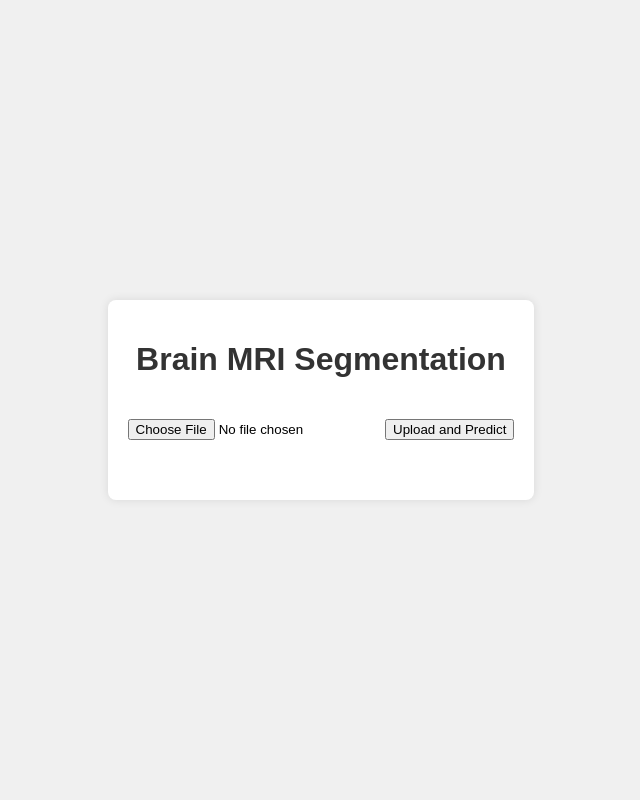
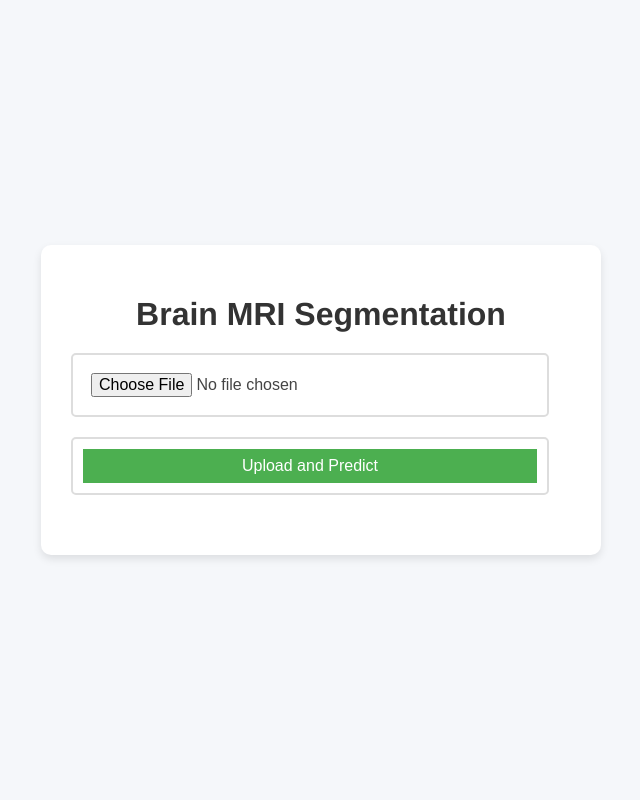
Before and after one commit to umairrkhn/Brain-MRI-Flask, a Flask app: page / in a window 1280 px wide. Shown: the whole page, without its empty margins (319-959 px from the left). Run offline with Flask 3, Linux system fonts and the light colour scheme.

Commit message:
Update index.html

```diff
--- a/templates/index.html
+++ b/templates/index.html
@@ -6,8 +6,8 @@
     <title>Brain MRI Segmentation</title>
     <style>
         body {
-            font-family: Arial, sans-serif;
-            background-color: #f0f0f0;
+            font-family: 'Helvetica Neue', Arial, sans-serif;
+            background-color: #f5f7fa;
             margin: 0;
             padding: 0;
             display: flex;
@@ -15,31 +15,67 @@
             align-items: center;
             flex-direction: column;
             min-height: 100vh;
+            color: #444;
         }
         h1 {
             color: #333;
+            margin-bottom: 20px;
         }
         .container {
             background: #fff;
-            padding: 20px;
-            border-radius: 8px;
-            box-shadow: 0 0 10px rgba(0, 0, 0, 0.1);
+            padding: 30px;
+            border-radius: 10px;
+            box-shadow: 0 4px 8px rgba(0, 0, 0, 0.1);
             text-align: center;
+            max-width: 500px;
+            width: 100%;
         }
         .file-input {
             margin: 20px 0;
+            padding: 10px;
+            border: 2px solid #ddd;
+            border-radius: 5px;
+            width: calc(100% - 22px);
+            box-sizing: border-box;
+        }
+        .file-input input {
+            width: 100%;
+            padding: 8px;
+            border: none;
+            outline: none;
+            font-size: 16px;
+        }
+        .file-input input[type="submit"] {
+            background-color: #4CAF50;
+            color: white;
+            border: none;
+            cursor: pointer;
+            transition: background-color 0.3s ease;
+        }
+        .file-input input[type="submit"]:hover {
+            background-color: #45a049;
         }
         .result {
             display: flex;
             justify-content: center;
             align-items: center;
-            margin-top: 20px;
+            margin-top: 30px;
+            flex-wrap: wrap;
+        }
+        .result div {
+            margin: 10px;
         }
         .result img {
-            max-width: 300px;
-            margin: 10px;
+            width: 300px;
+            height: 300px;
+            object-fit: cover;
             border-radius: 8px;
-            box-shadow: 0 0 10px rgba(0, 0, 0, 0.1);
+            box-shadow: 0 0 15px rgba(0, 0, 0, 0.1);
+        }
+        .result h3 {
+            margin: 0;
+            font-size: 18px;
+            color: #555;
         }
     </style>
 </head>
@@ -47,8 +83,12 @@
     <div class="container">
         <h1>Brain MRI Segmentation</h1>
         <form id="uploadForm" action="/predict" method="post" enctype="multipart/form-data">
-            <input class="file-input" type="file" name="file" accept=".tif" required>
-            <input type="submit" value="Upload and Predict">
+            <div class="file-input">
+                <input type="file" name="file" accept=".tif, .tiff" required>
+            </div>
+            <div class="file-input">
+                <input type="submit" value="Upload and Predict">
+            </div>
         </form>
         <div class="result" id="result">
             <!-- Images will be displayed here -->
@@ -84,6 +124,5 @@
             }
         });
     </script>
-
 </body>
 </html>
```
